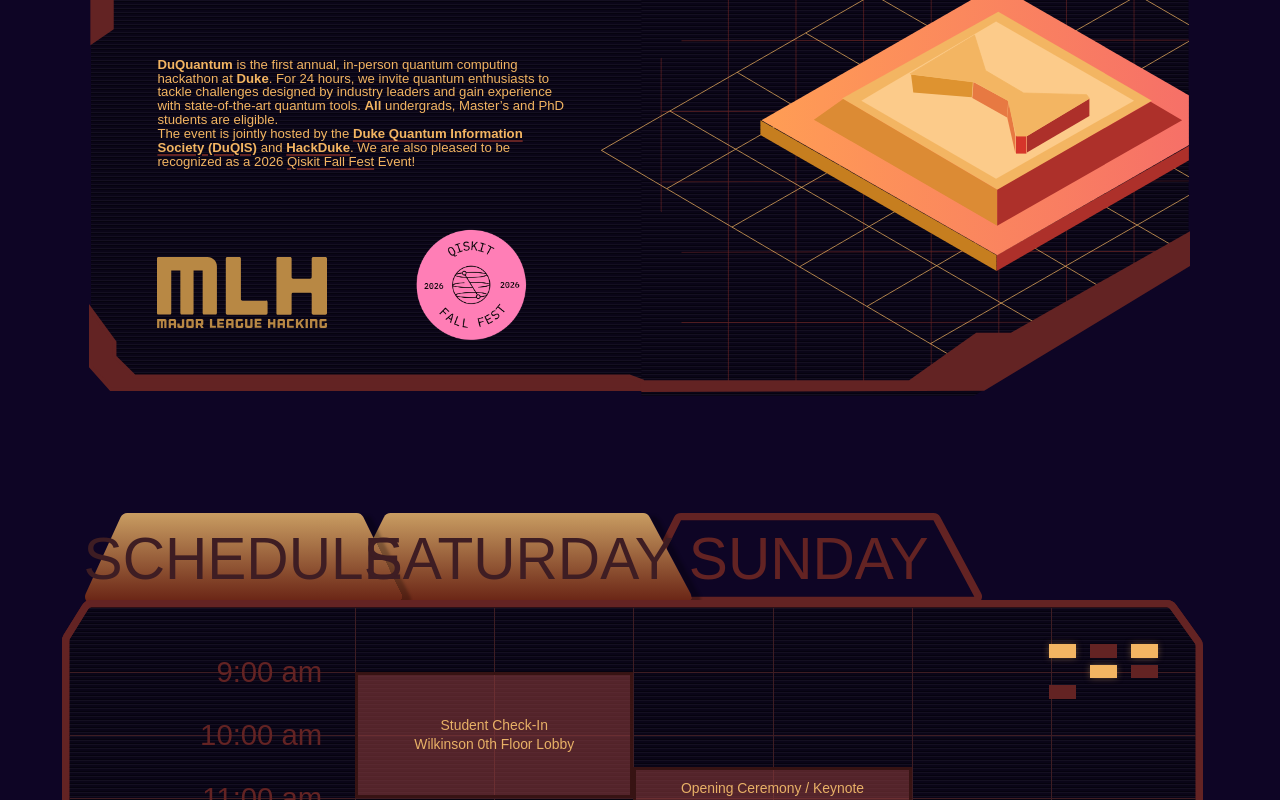
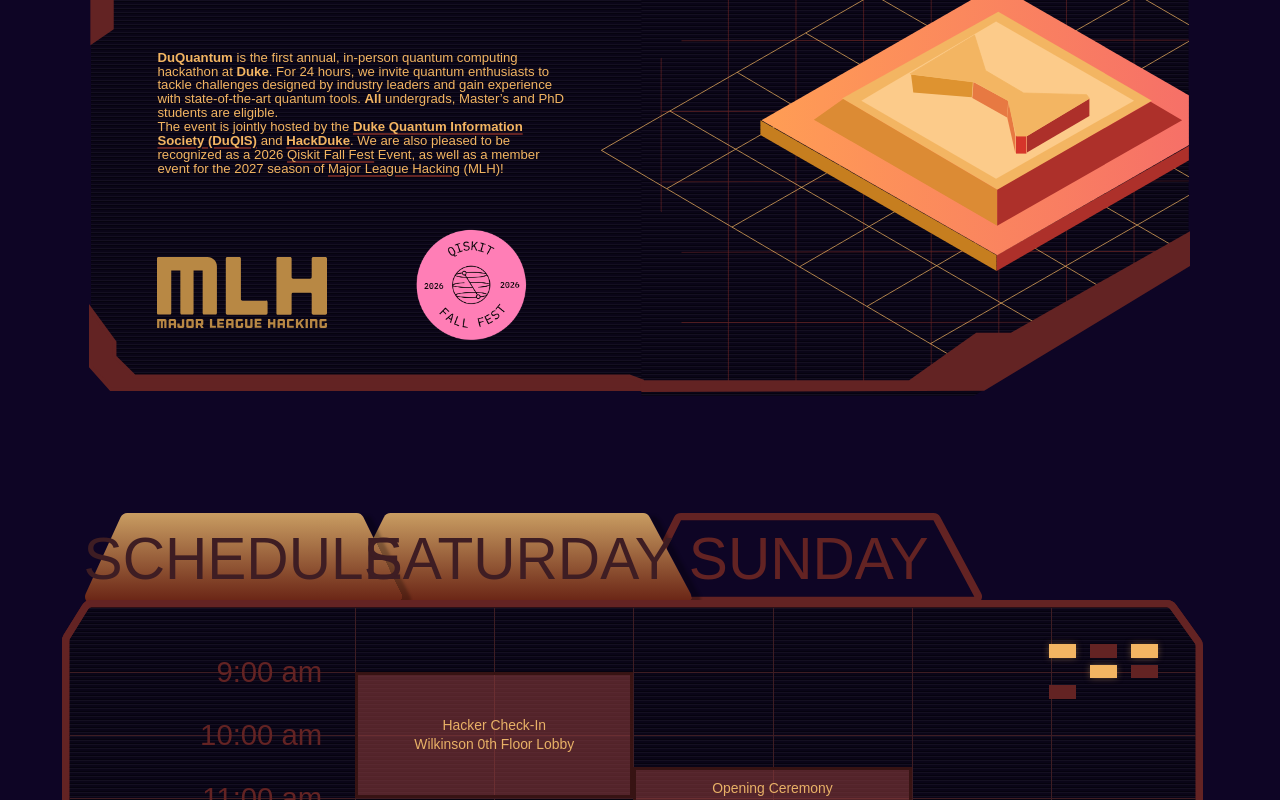
Before and after one commit to DuQuantum/duquantum.org, a Next.js app: page / in a window 1280 px wide. Shown: the part 980-1780 px from the top of the page. Built offline with nearby package versions, Linux system fonts and the light colour scheme; a web font is replaced by a local one.

Commit message:
update - couple more word changes

```diff
--- a/editions/2026/content.ts
+++ b/editions/2026/content.ts
@@ -496,6 +496,7 @@
     { text: "All", bold: true },
     " undergrads, Master’s and PhD students are eligible.",
   ],
+
   [
     "The event is jointly hosted by the ",
     {
@@ -510,7 +511,12 @@
       text: "Qiskit Fall Fest",
       href: "https://www.ibm.com/quantum/blog/qiskit-fall-fest-2026",
     },
-    " Event!",
+    " Event, as well as a member event for the 2027 season of ",
+    {
+      text: "Major League Hacking",
+      href: "https://www.ibm.com/quantum/blog/qiskit-fall-fest-2026",
+    },
+    " (MLH)!",
   ],
 ];
 
@@ -553,17 +559,17 @@
     day: "sat",
     start: "09:00",
     end: "11:00",
-    title: "Student Check-In",
+    title: "Hacker Check-In",
     location: "Wilkinson 0th Floor Lobby",
   },
   {
     day: "sat",
     start: "10:30",
     end: "11:30",
-    title: "Opening Ceremony / Keynote",
+    title: "Opening Ceremony",
     location: "Wilkinson 021",
     details: [
-      "Keynote Speech by ",
+      "Opening Keynote by ",
       { text: "Ken Brown", bold: true },
       ", Director of the Duke Quantum Center and Michael J. Fitzpatrick Distinguished Professor of Electrical and Computer Engineering, Physics, and Chemistry at Duke.",
     ],
@@ -663,15 +669,16 @@
     location: "Wilkinson 021 / 126 / 130 / 132 / 136",
     details: [
       { text: "Wilkinson 126", bold: true },
-      " — Pasqal. ",
+      " -> Pasqal. ",
       { text: "Wilkinson 130", bold: true },
-      " — BlueQubit. ",
+      " -> BlueQubit. ",
       { text: "Wilkinson 132", bold: true },
-      " — Alice and Bob. ",
+      " -> Alice and Bob. ",
       { text: "Wilkinson 136", bold: true },
-      " — IQM. ",
+      " -> IQM. ",
       { text: "Wilkinson 021", bold: true },
-      " — Duke Quantum Center.",
+      " -> Duke Quantum Center.",
+      "NOTE: the Google Quantum AI challenge will be judged virtually (via Zoom) by Google Quantum AI representative.",
     ],
   },
   {
--- a/editions/2026/sections/Footer.tsx
+++ b/editions/2026/sections/Footer.tsx
@@ -7,7 +7,7 @@
 
 /**
  * Figma: footer container (243:366) -- a full-width rail with a bevelled
- * plate in the middle, holding DuQuantum × HackDuke and the contact address.
+ * plate in the middle, holding DuQIS × HackDuke and the contact address.
  * The plate's inner edge runs x=170..1573, y=8194..8492 on the artboard.
  */
 const S = stage([-7, 8189, 1762.5, 313]);
@@ -46,7 +46,7 @@
             className="u-text whitespace-nowrap font-display leading-none text-dq-yellow"
             style={u(72, { sm: 34 })}
           >
-            DuQuantum{" "}
+            DuQIS{" "}
             {/* the display face has no multiplication sign */}
             <span className="font-mono text-[0.8em] text-dq-red">×</span> HackDuke
           </p>
```
